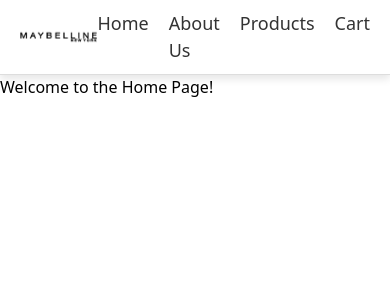
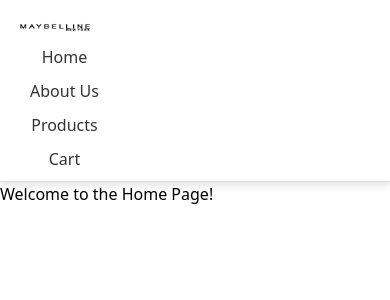
Before and after one commit to andrino25/sample-store, a React (Vite) app: page / in a window 390 px wide. Shown: the top 300 px of the page. Built offline with nearby package versions, Linux system fonts and the light colour scheme.

Commit message:
refinement

```diff
--- a/src/About.jsx
+++ b/src/About.jsx
@@ -114,17 +114,15 @@ const About = () => {
 </div>
 
       {/* Social Media Section with Footer */}
-      <div className="bg-gray-900 text-white py-16">
+      <div className="bg-gray-900 text-white py-16 px-4 sm:px-6 lg:px-8">
   <div className="flex flex-col items-center mb-12">
-          <h2 className="text-4xl font-extrabold text-white mb-6">
+    <h2 className="text-2xl sm:text-4xl font-extrabold text-white mb-6 text-center">
       Follow Us on Social Media
     </h2>
-          <p className="text-xl text-center mb-8">
-            Stay connected with us and keep up with the latest updates! Follow
-            us on our social media channels:
+    <p className="text-lg sm:text-xl text-center mb-8">
+      Stay connected with us and keep up with the latest updates! Follow us on our social media channels:
     </p>
-          <div className="flex space-x-8 justify-center">
-            {/* Social Media Icons */}
+    <div className="flex flex-wrap space-x-4 sm:space-x-8 justify-center">
       {[
         { src: "https://upload.wikimedia.org/wikipedia/commons/5/51/Facebook_f_logo_%282019%29.svg", alt: "Facebook", href: "https://facebook.com" },
         { src: "https://upload.wikimedia.org/wikipedia/commons/thumb/0/09/YouTube_full-color_icon_%282017%29.svg/2560px-YouTube_full-color_icon_%282017%29.svg.png", alt: "YouTube", href: "https://youtube.com" },
@@ -140,12 +138,12 @@ const About = () => {
           href={social.href}
           target="_blank"
           rel="noopener noreferrer"
-                className="transform hover:scale-125 transition-all"
+          className="m-2 transform hover:scale-110 transition-all"
         >
           <img
             src={social.src}
             alt={social.alt}
-                  className="h-12 w-12 rounded-full shadow-xl hover:shadow-2xl transition-all"
+            className="h-10 w-10 sm:h-12 sm:w-12 rounded-full shadow-xl hover:shadow-2xl transition-all"
           />
         </a>
       ))}
@@ -153,10 +151,11 @@ const About = () => {
   </div>
 
   {/* Footer Section */}
-        <div className="text-center text-sm text-gray-400 py-8">
+  <div className="text-center text-xs sm:text-sm text-gray-400 py-8">
     <p>&copy; 2024 Makeup Magic. All rights reserved.</p>
   </div>
 </div>
+
     </div>
   );
 };
--- a/src/Header.css
+++ b/src/Header.css
@@ -7,6 +7,7 @@ header {
   padding: 10px 20px;
   border-bottom: 1px solid #ddd;
   box-shadow: 0px 4px 8px rgba(0, 0, 0, 0.1);
+  background-color: #fff;
 }
 
 .logo-container {
@@ -15,13 +16,8 @@ header {
 }
 
 .logo {
-    width: 100px;
-    height: 50px;
-  }
-
-  .site-name {
-    font-size: 24px;
-    margin: 0;
+  width: 80px;
+  height: 40px;
 }
 
 .nav-list {
@@ -36,4 +32,36 @@ header {
   text-decoration: none;
   color: #333;
   font-size: 18px;
+  padding: 5px 10px;
+  border-radius: 5px;
+  transition: background-color 0.3s, color 0.3s;
 }
+
+.nav-link:hover {
+  background-color: #333;
+  color: #fff;
+}
+
+/* Responsive Styles */
+@media (max-width: 768px) {
+  header {
+      flex-direction: column;
+      align-items: flex-start;
+  }
+
+  .logo {
+      width: 70px;
+      height: 35px;
+  }
+
+  .nav-list {
+      flex-direction: column;
+      gap: 10px;
+      width: 100%;
+      align-items: center;
+  }
+
+  .nav-link {
+      font-size: 16px;
+  }
+}
--- a/src/Header.jsx
+++ b/src/Header.jsx
@@ -1,4 +1,3 @@
-// Header.js
 import React from 'react';
 import { Link } from 'react-router-dom';
 import './Header.css';
```
Lines whose indentation alone changed are shown as unchanged.
